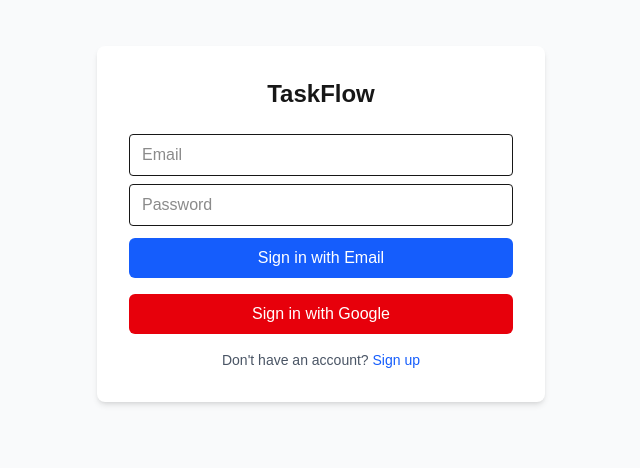
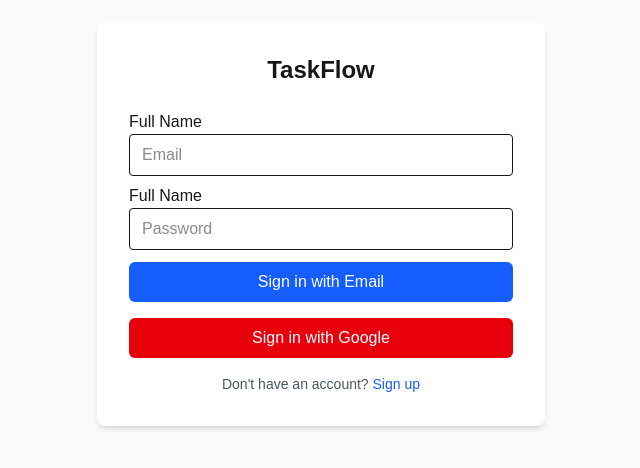
Before and after one commit to wasihunmelkamu/authjs_page, a Next.js app: page /Login in a window 1280 px wide. Shown: the part 176-644 px from the top of the page, without its empty margins (319-959 px from the left). Built offline with nearby package versions, Linux system fonts and the light colour scheme.

Commit message:
add some functionlality

```diff
--- a/app/Login/page.tsx
+++ b/app/Login/page.tsx
@@ -9,7 +9,7 @@ export default function LoginPage() {
 
         {/* Email/Password Login */}
         <form
-          action={async (formData) => {
+          action={async (formData: FormData) => {
             "use server";
             await signIn("credentials", {
               email: formData.get("email"),
@@ -19,6 +19,9 @@ export default function LoginPage() {
           }}
           className="mb-4"
         >
+          <div>
+            <div>
+              <label htmlFor="name">Full Name</label>
               <input
                 name="email"
                 type="email"
@@ -26,6 +29,9 @@ export default function LoginPage() {
                 className="w-full px-3 py-2 mb-2 border rounded"
                 required
               />
+            </div>
+            <div>
+              <label htmlFor="password">Full Name</label>
               <input
                 name="password"
                 type="password"
@@ -33,6 +39,8 @@ export default function LoginPage() {
                 className="w-full px-3 py-2 mb-3 border rounded"
                 required
               />
+            </div>
+          </div>
           <button
             type="submit"
             className="w-full bg-blue-600 text-white py-2 rounded-md hover:bg-blue-700 transition"
--- a/app/api/auth/[...nextauth]/route.ts
+++ b/app/api/auth/[...nextauth]/route.ts
@@ -1,3 +1,2 @@
-
-import { handlers } from "@/auth"
-export const { GET, POST } = handlers
+import { handlers } from "@/auth";
+export const { GET, POST } = handlers;
--- a/app/sinIn/page.tsx
+++ b/app/sinIn/page.tsx
@@ -23,7 +23,7 @@ export default function SingIn() {
             htmlFor="name"
             className="block text-sm font-medium text-gray-700"
           >
-           Email
+            Email
           </label>
           <input
             className="text-blue-600  underline"
@@ -37,7 +37,7 @@ export default function SingIn() {
             htmlFor="name"
             className="block text-sm font-medium text-gray-700"
           >
-          Password
+            Password
           </label>
           <input
             className="text-blue-600 hover:underline"
@@ -50,9 +50,7 @@ export default function SingIn() {
         <button
           type="submit"
           className="w-full bg-blue-600 text-white py-2 rounded-md hover:bg-red-700 transition"
-        ><a href="/dashboard"> Login</a>
-
-        </button>
+        ></button>
       </form>
     </div>
   );
--- a/app/tanstack/providers.tsx
+++ b/app/tanstack/providers.tsx
@@ -2,17 +2,17 @@ import { QueryClient, QueryClientProvider } from "@tanstack/react-query";
 import { Children, useState } from "react";
 
 const Providers = ({ children }: { children: React.ReactNode }) => {
-  const [queryClinet] = useState(() =>
-    new QueryClient({
-      defaultOptions: {
-        queries: { staleTime: 5 * 60 * 1000 },
-      },
-    })
-  )
-  return(
-
-    <QueryClientProvider client={queryClinet}>{children}</QueryClientProvider>
-  )
+  const [queryClient] = useState(
+    () =>
+      new QueryClient({
+        defaultOptions: {
+          queries: { staleTime: 5 * 60 * 1000 },
+        },
+      })
+  );
+  return (
+    <QueryClientProvider client={queryClient}>{children}</QueryClientProvider>
+  );
 };
 
-export default Providers
+export default Providers;
--- a/app/tasks/[id]/route.ts
+++ b/app/tasks/[id]/route.ts
@@ -27,7 +27,7 @@ export async function POST(request:Request){
  const task=await prisma.task.create({ data:{title:title:title.tirm(),userId:session.user.id}});
  return NextResponse.json({task},{status:201});
 }
-//PATCH/PUT/api/tasls/[id]-update tas
+//PATCH/PUT/api/tasks/[id]-update tas
 
 
 
--- a/app/verifiy_email/route.ts
+++ b/app/verifiy_email/route.ts
@@ -1,33 +1,34 @@
+import { request } from "http";
 import { prisma } from "@/prisma";
 import { NextResponse } from "next/server";
-
-const GET=async(request: Request) =>{
+export async function GET(request: Request) {
   const { searchParams } = new URL(request.url);
   const token = searchParams.get("token");
   if (!token) {
     return NextResponse.redirect(
-      new URL("/singup?error=invalid_token", request.url)
+      new URL("/signUp?error=invalied_token", request.url)
     );
   }
-  // find token
-  const VerificationToken = await prisma.verificationToken.findUnique({
+  //find token
+  const VerficationToken = await prisma.verificationToken.findUnique({
     where: { token },
   });
-  if (!VerificationToken || VerificationToken.expires < new Date()) {
+  if (!VerficationToken || VerficationToken.expires < new Date()) {
     return NextResponse.redirect(
-      new URL("/signup?error=expired_toekn", request.url)
+      new URL("/signUp?error=expired_token", request.url)
     );
   }
-  // update user to verified
+  // update user to verfied
   await prisma.user.update({
-    where: { email: VerificationToken.identifier },
+    where: {
+      email: VerficationToken.identifier,
+    },
     data: { emailVerified: new Date() },
   });
-  // Delete token
+  // delet token\
   await prisma.verificationToken.delete({
-    where: { token: VerificationToken.token },
+    where: { token: VerficationToken.token },
   });
-  // Redirect to login
+  //redirect to login
   return NextResponse.redirect(new URL("/login?verified=1", request.url));
 }
-export default GET
--- a/auth.ts
+++ b/auth.ts
@@ -14,6 +14,7 @@ export const { handlers, auth, signIn, signOut } = NextAuth({
       credentials: {
         email: { label: "Email", type: "email" },
         password: { label: "Password", type: "password" },
+        name: { label: "Name", type: "name" },
       },
       async authorize(credentials) {
         if (!credentials?.email || !credentials?.password) return null;
@@ -24,10 +25,10 @@ export const { handlers, auth, signIn, signOut } = NextAuth({
 
         if (!user || !user.password) return null;
         {
-          /* if (!user.emailVerified) {
-        //send email varification
-        throw new Error("Email not verified");
-      } */
+          if (!user.emailVerified) {
+            //send email varification
+            throw new Error("Email not verified");
+          }
         }
         const isValid = await bcrypt.compare(
           credentials.password,
```
Also changed, not shown: app/sinUp/page.tsx (line endings or trailing spaces). Lines whose indentation alone changed are shown as unchanged.
